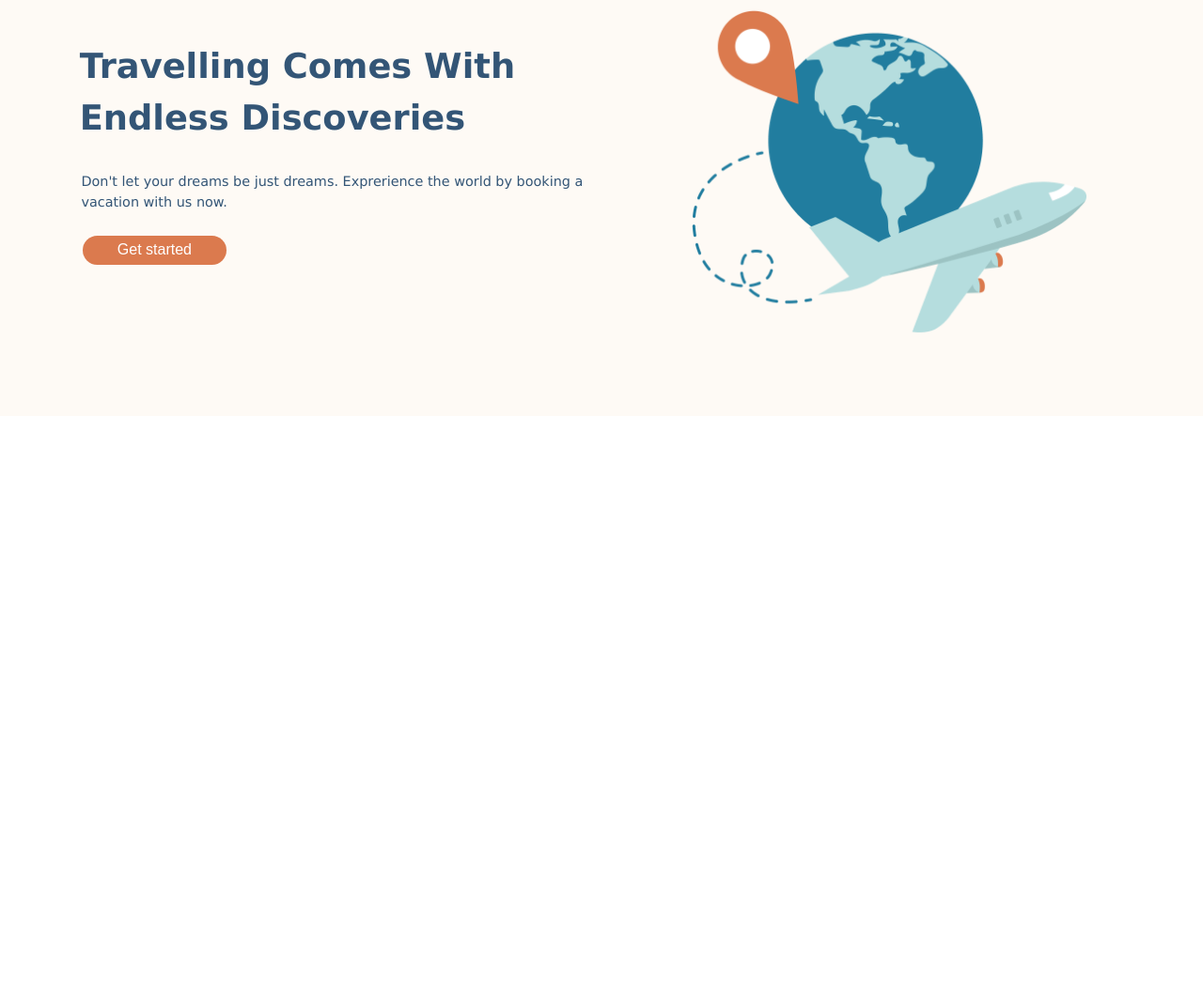
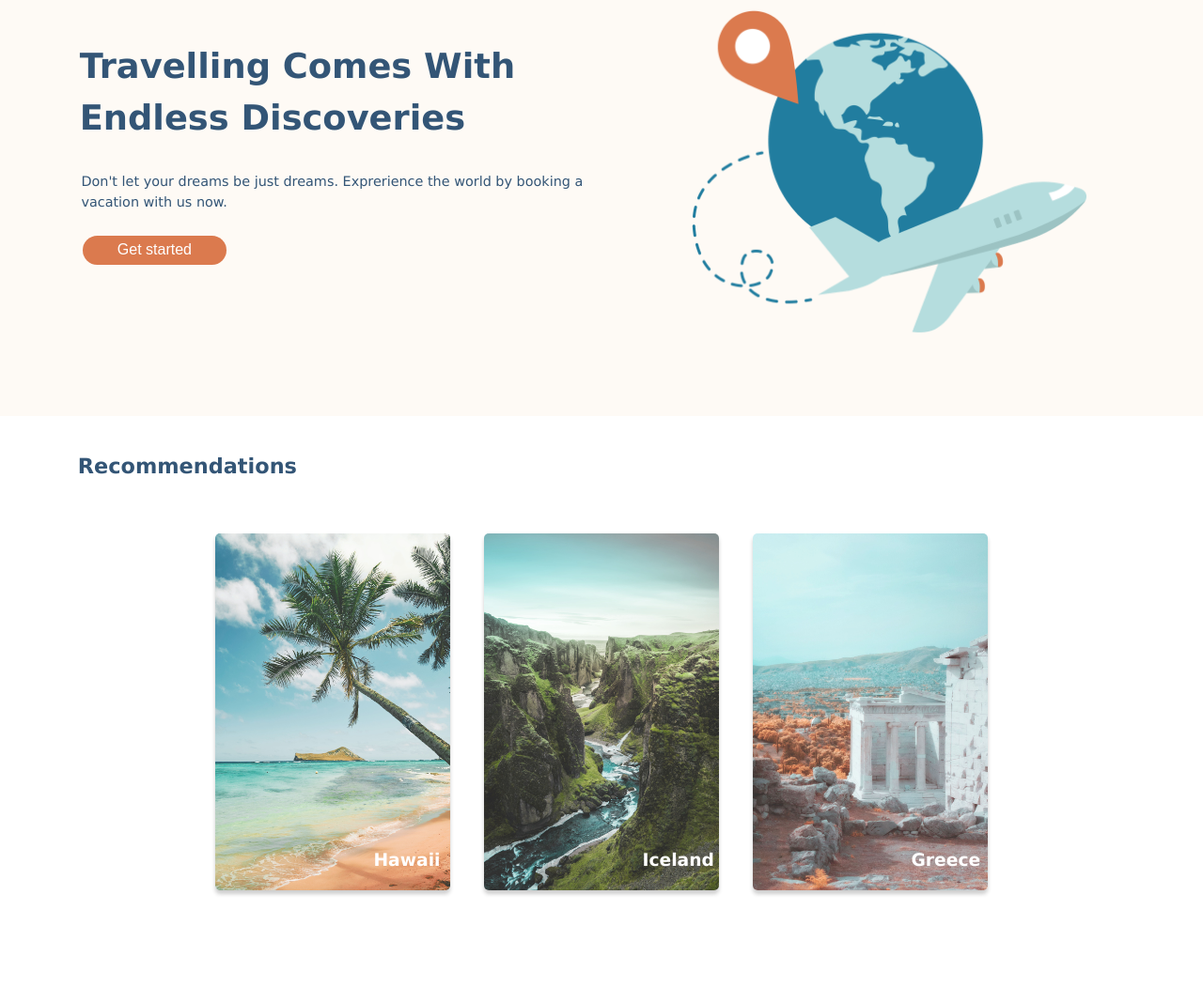
Before and after one commit to Rinu2024/travelsite, a plain HTML site: page index.html in a window 1280 px wide. Shown: the part 117-1168 px from the top of the page at 94% size. Before the commit the page ends 800 px from the top, so only its background shows below. Drawn offline with Linux system fonts and the light colour scheme.

Commit message:
Added Recommendation Section

```diff
--- a/css/main.css
+++ b/css/main.css
@@ -60,3 +60,49 @@
    top:23em;
    left:5.5em;
 }
+/* Recommendation Section */
+.recommend{
+    background-color:white;
+    width:100%;
+    height: 38em;
+}
+.recommend__header{
+    color:#335576;
+    font-size: 1.4em;
+    margin-left:1.9em;
+    padding:1.8em;
+}
+.recommend__menu{
+    display:flex;
+    justify-content: center;
+    align-items: center;
+}
+.recommend__box{
+    border-radius: 5px;
+    box-shadow: 0px 4px 4px rgba(0,0,0,0.2);
+    height:380px;
+    width:250px;
+    margin:18px;
+    background-size: cover;
+}
+.recommend__hawaii{
+    background-image: url("../assets/Images/hawaii.jpg");
+    /* background-size: cover; */
+}
+.recommend__greece{
+    background-image: url("../assets/Images/greece.jpg");
+    /* background-size: cover; */
+}
+.recommend__iceland{
+    background-image: url("../assets/Images/iceland.jpg");
+    /* background-size: cover; */
+}
+.recommend__name{
+    color:white;
+    position:relative;
+    left:9em;
+    top:18em;
+}
+.recommend__link{
+    text-decoration: none;
+}
--- a/index.html
+++ b/index.html
@@ -26,15 +26,33 @@
             <img class="hero__image" src="./assets/Images/hero.png">
             <h1 class="hero__font hero__header hero__align">Travelling Comes With</h1>
             <h1 class="hero__font hero__header1 hero__align">Endless Discoveries</h1>
+
             <p class="hero__slogan hero__color hero__align">Don't let your dreams be just dreams. Exprerience the world by booking a</p>
             <p class="hero__slogan1 hero__color hero__align">vacation with us now.</p>
+
             <button class="hero__button hero__align">Get started</button>
         </section>
     </main>
 
-    <footer>
-    </footer>
-
-
+    <section class="recommend">
+        <h1 class="recommend__header">Recommendations</h1>
+        <div class="recommend__menu">
+            <a class="recommend__link" href="./pages/hawaii.html">
+                <div class="recommend__box recommend__hawaii">
+                    <h3 class="recommend__name">Hawaii</h3>
+                </div>
+            </a>
+            <a class="recommend__link" href="./pages/iceland.html">
+                <div class="recommend__box recommend__iceland">
+                    <h3 class="recommend__name">Iceland</h3>
+                </div>
+            </a>
+            <a class="recommend__link" href="./pages/greece.html">
+                <div class="recommend__box recommend__greece">
+                    <h3 class="recommend__name">Greece</h3>
+                </div>
+            </a>
+        </div>
+    </section>
 </body>
 </html>
```
